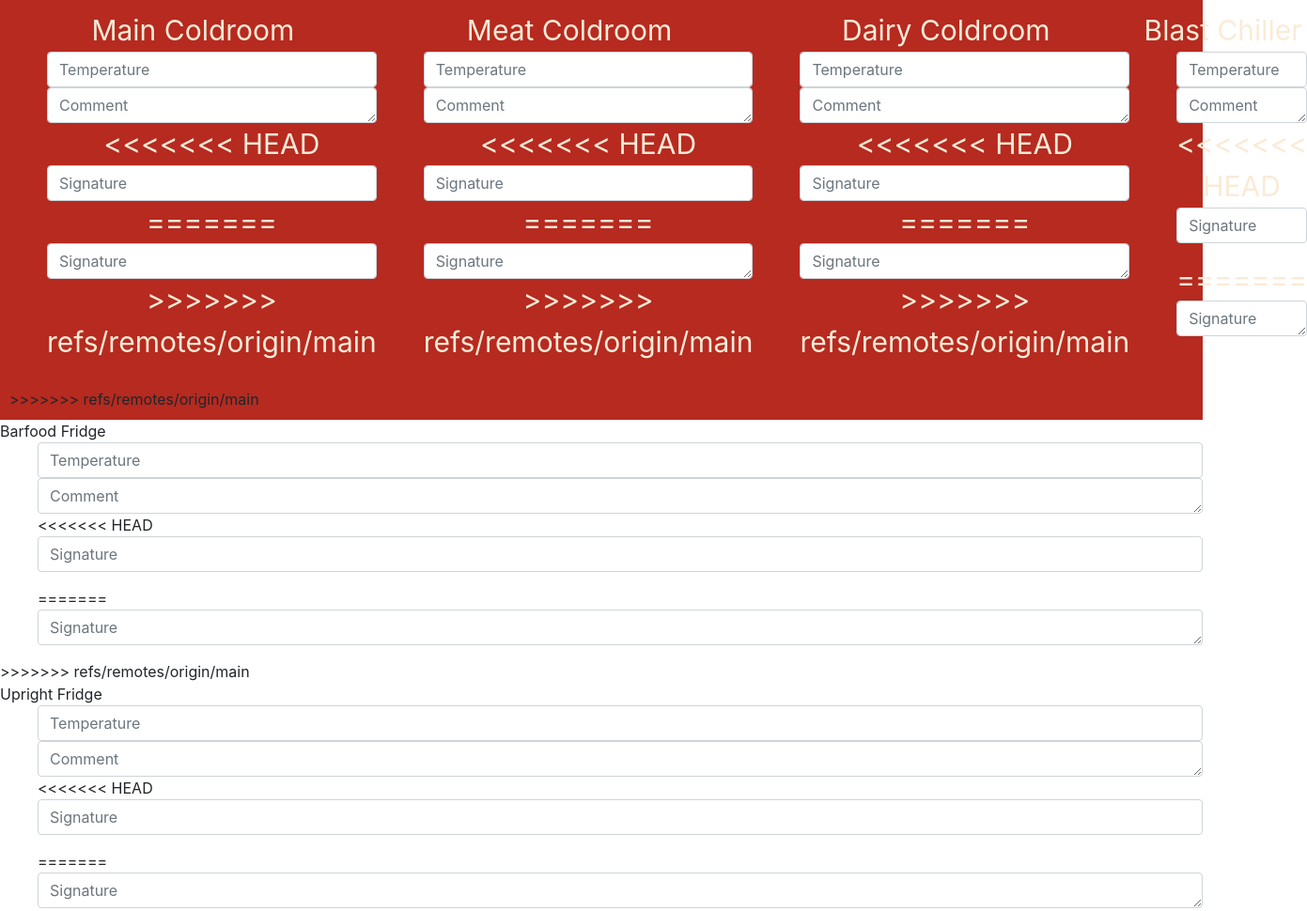
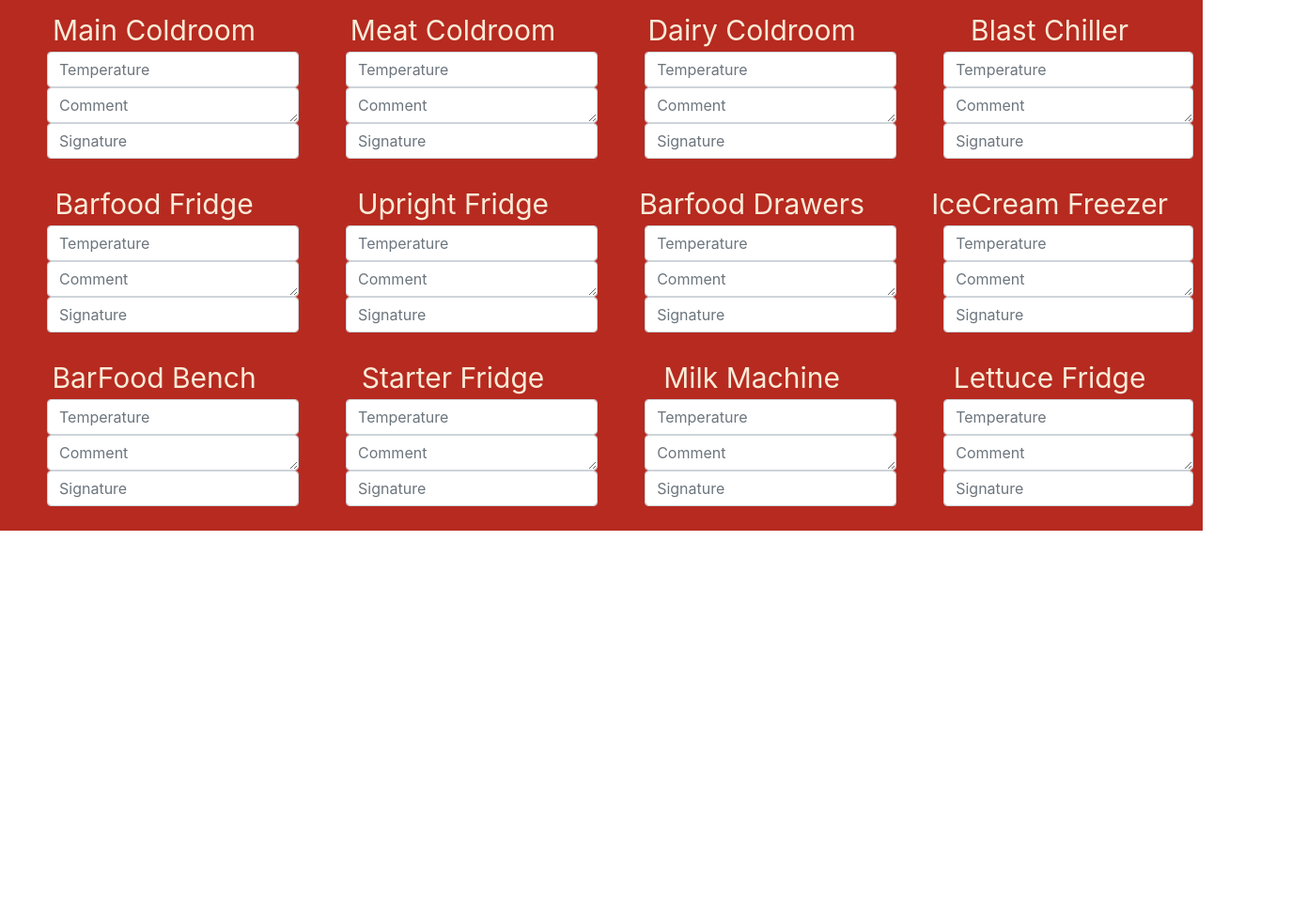
Before and after one commit to Peter-Hennessy/New-bootstrap-resume, a plain HTML site: page index.html in a window 1280 px wide. Shown: the top 970 px of the page at 94% size, 1391 px wide, since content can reach past the window. After the commit the page ends 800 px from the top, so only its background shows below. Drawn offline with nearby package versions, Linux system fonts and the light colour scheme.

Commit message:
Cleaned sign box

```diff
--- a/index.html
+++ b/index.html
@@ -16,11 +16,7 @@
             <ul> <input id="temp" type="text" class="form-control" placeholder="Temperature" aria-label="Temperature" aria-describedby="basic-addon1" required>
              <div class="form-group">
                <textarea class="form-control" id="textArea" placeholder="Comment" rows="1" required></textarea>
-<<<<<<< HEAD
-               <input type="text" class="form-control" id="textArea" placeholder="Signature">
-=======
                <input type="sign"type="text" class="form-control" id="textArea" placeholder="Signature">
->>>>>>> refs/remotes/origin/main
                   </input>
              </ul>
 </div>
@@ -28,152 +24,91 @@
             <ul> <input id="temp" type="text" class="form-control" placeholder="Temperature" aria-label="Temperature" aria-describedby="basic-addon1">
              <div class="form-group">
                <textarea class="form-control" id="textArea" placeholder="Comment" rows="1"></textarea>
-<<<<<<< HEAD
-               <input type="text" class="form-control" id="textArea" placeholder="Signature">
-                  </input>
-=======
-               <textarea class="form-control" id="textArea" placeholder="Signature" rows="1"></textarea>
->>>>>>> refs/remotes/origin/main
-             </div>
+               <input type="sign"type="text" class="form-control" id="textArea" placeholder="Signature">
+              </input>             </div>
              </ul>
 </div>
          <div> Dairy Coldroom
             <ul> <input id="temp" type="text" class="form-control" placeholder="Temperature" aria-label="Temperature" aria-describedby="basic-addon1">
              <div class="form-group">
                <textarea class="form-control" id="textArea" placeholder="Comment" rows="1"></textarea>
-<<<<<<< HEAD
-               <input type="text" class="form-control" id="textArea" placeholder="Signature">
-                  </input>
-=======
-               <textarea class="form-control" id="textArea" placeholder="Signature" rows="1"></textarea>
->>>>>>> refs/remotes/origin/main
-             </div>
+               <input type="sign"type="text" class="form-control" id="textArea" placeholder="Signature">
+              </input>             </div>
              </ul>
 </div>
          <div> Blast Chiller
             <ul> <input id="temp" type="text" class="form-control" placeholder="Temperature" aria-label="Temperature" aria-describedby="basic-addon1">
              <div class="form-group">
                <textarea class="form-control" id="textArea" placeholder="Comment" rows="1"></textarea>
-<<<<<<< HEAD
-               <input type="text" class="form-control" id="textArea" placeholder="Signature">
+               <input type="sign"type="text" class="form-control" id="textArea" placeholder="Signature">
               </input>             </div>
-=======
-               <textarea class="form-control" id="textArea" placeholder="Signature" rows="1"></textarea>
-             </div>
->>>>>>> refs/remotes/origin/main
              </ul>
 </div>
               <div> Barfood Fridge
                <ul> <input id="temp" type="text" class="form-control" placeholder="Temperature" aria-label="Temperature" aria-describedby="basic-addon1">
                 <div class="form-group">
                   <textarea class="form-control" id="textArea" placeholder="Comment" rows="1"></textarea>
-<<<<<<< HEAD
-                  <input type="text" class="form-control" id="textArea" placeholder="Signature">
+                  <input type="sign"type="text" class="form-control" id="textArea" placeholder="Signature">
                 </input>                </div>
-=======
-                  <textarea class="form-control" id="textArea" placeholder="Signature" rows="1"></textarea>
-                </div>
->>>>>>> refs/remotes/origin/main
                 </ul>
    </div>
               <div> Upright Fridge
                <ul> <input id="temp" type="text" class="form-control" placeholder="Temperature" aria-label="Temperature" aria-describedby="basic-addon1">
                 <div class="form-group">
                   <textarea class="form-control" id="textArea" placeholder="Comment" rows="1"></textarea>
-<<<<<<< HEAD
-                  <input type="text" class="form-control" id="textArea" placeholder="Signature">
+                  <input type="sign"type="text" class="form-control" id="textArea" placeholder="Signature">
                 </input>                </div>
-=======
-                  <textarea class="form-control" id="textArea" placeholder="Signature" rows="1"></textarea>
-                </div>
->>>>>>> refs/remotes/origin/main
                 </ul>
    </div>
               <div> Barfood Drawers
                <ul> <input id="temp" type="text" class="form-control" placeholder="Temperature" aria-label="Temperature" aria-describedby="basic-addon1">
                 <div class="form-group">
                   <textarea class="form-control" id="textArea" placeholder="Comment" rows="1"></textarea>
-<<<<<<< HEAD
-                  <input type="text" class="form-control" id="textArea" placeholder="Signature">
+                  <input type="sign"type="text" class="form-control" id="textArea" placeholder="Signature">
                 </input>                </div>
-=======
-                  <textarea class="form-control" id="textArea" placeholder="Signature" rows="1"></textarea>
-                </div>
->>>>>>> refs/remotes/origin/main
                 </ul>
    </div>
               <div> IceCream Freezer
                <ul> <input id="temp" type="text" class="form-control" placeholder="Temperature" aria-label="Temperature" aria-describedby="basic-addon1">
                 <div class="form-group">
                   <textarea class="form-control" id="textArea" placeholder="Comment" rows="1"></textarea>
-<<<<<<< HEAD
-                  <input type="text" class="form-control" id="textArea" placeholder="Signature">
-            </input>
-         </div>
-=======
-                  <textarea class="form-control" id="textArea" placeholder="Signature" rows="1"></textarea>
-                </div>
->>>>>>> refs/remotes/origin/main
+                  <input type="sign"type="text" class="form-control" id="textArea" placeholder="Signature">
+                </input>                </div>
                 </ul>
    </div>
               <div> BarFood Bench
                <ul> <input id="temp" type="text" class="form-control" placeholder="Temperature" aria-label="Temperature" aria-describedby="basic-addon1">
                 <div class="form-group">
                   <textarea class="form-control" id="textArea" placeholder="Comment" rows="1"></textarea>
-<<<<<<< HEAD
-                  <input type="text" class="form-control" id="textArea" placeholder="Signature">
+                  <input type="sign"type="text" class="form-control" id="textArea" placeholder="Signature">
                 </input>                </div>
-=======
-                  <textarea class="form-control" id="textArea" placeholder="Signature" rows="1"></textarea>
-                </div>
->>>>>>> refs/remotes/origin/main
                 </ul>
    </div>
               <div> Starter Fridge
                <ul> <input id="temp" type="text" class="form-control" placeholder="Temperature" aria-label="Temperature" aria-describedby="basic-addon1">
                 <div class="form-group">
                   <textarea class="form-control" id="textArea" placeholder="Comment" rows="1"></textarea>
-<<<<<<< HEAD
-                  <input type="text" class="form-control" id="textArea" placeholder="Signature">
+                  <input type="sign"type="text" class="form-control" id="textArea" placeholder="Signature">
                 </input>                </div>
-=======
-                  <textarea class="form-control" id="textArea" placeholder="Signature" rows="1"></textarea>
-                </div>
->>>>>>> refs/remotes/origin/main
                 </ul>
    </div>
               <div> Milk Machine
                <ul> <input id="temp" type="text" class="form-control" placeholder="Temperature" aria-label="Temperature" aria-describedby="basic-addon1">
                 <div class="form-group">
                   <textarea class="form-control" id="textArea" placeholder="Comment" rows="1"></textarea>
-<<<<<<< HEAD
-                  <input type="text" class="form-control" id="textArea" placeholder="Signature">
+                  <input type="sign"type="text" class="form-control" id="textArea" placeholder="Signature">
                 </input>                </div>
-=======
-                  <textarea class="form-control" id="textArea" placeholder="Signature" rows="1"></textarea>
-                </div>
->>>>>>> refs/remotes/origin/main
                 </ul>
    </div>
               <div> Lettuce Fridge
                <ul> <input id="temp" type="text" class="form-control" placeholder="Temperature" aria-label="Temperature" aria-describedby="basic-addon1">
                 <div class="form-group">
                   <textarea class="form-control" id="textArea" placeholder="Comment" rows="1"></textarea>
-<<<<<<< HEAD
-                  <input type="text" class="form-control" id="textArea" placeholder="Signature">
+                  <input type="sign"type="text" class="form-control" id="textArea" placeholder="Signature">
                 </input>                </div>
-=======
-                  <textarea class="form-control" id="textArea" placeholder="Signature" rows="1"></textarea>
-                </div>
->>>>>>> refs/remotes/origin/main
                 </ul>
    </div>
 
 
-
    </body>
-<<<<<<< HEAD
 </html>
-=======
-</html>
->>>>>>> refs/remotes/origin/main
```
Lines whose indentation alone changed are shown as unchanged.
